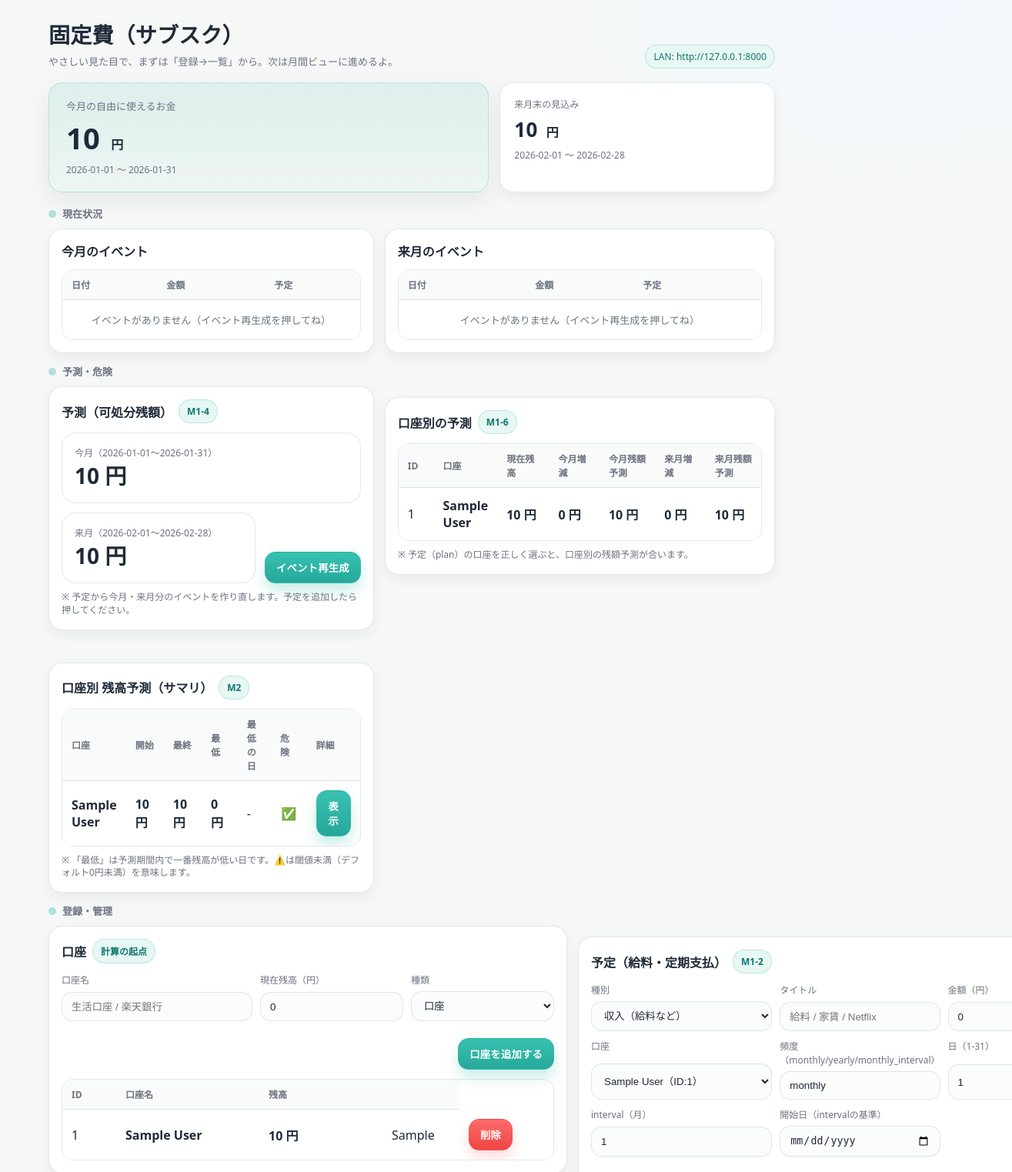
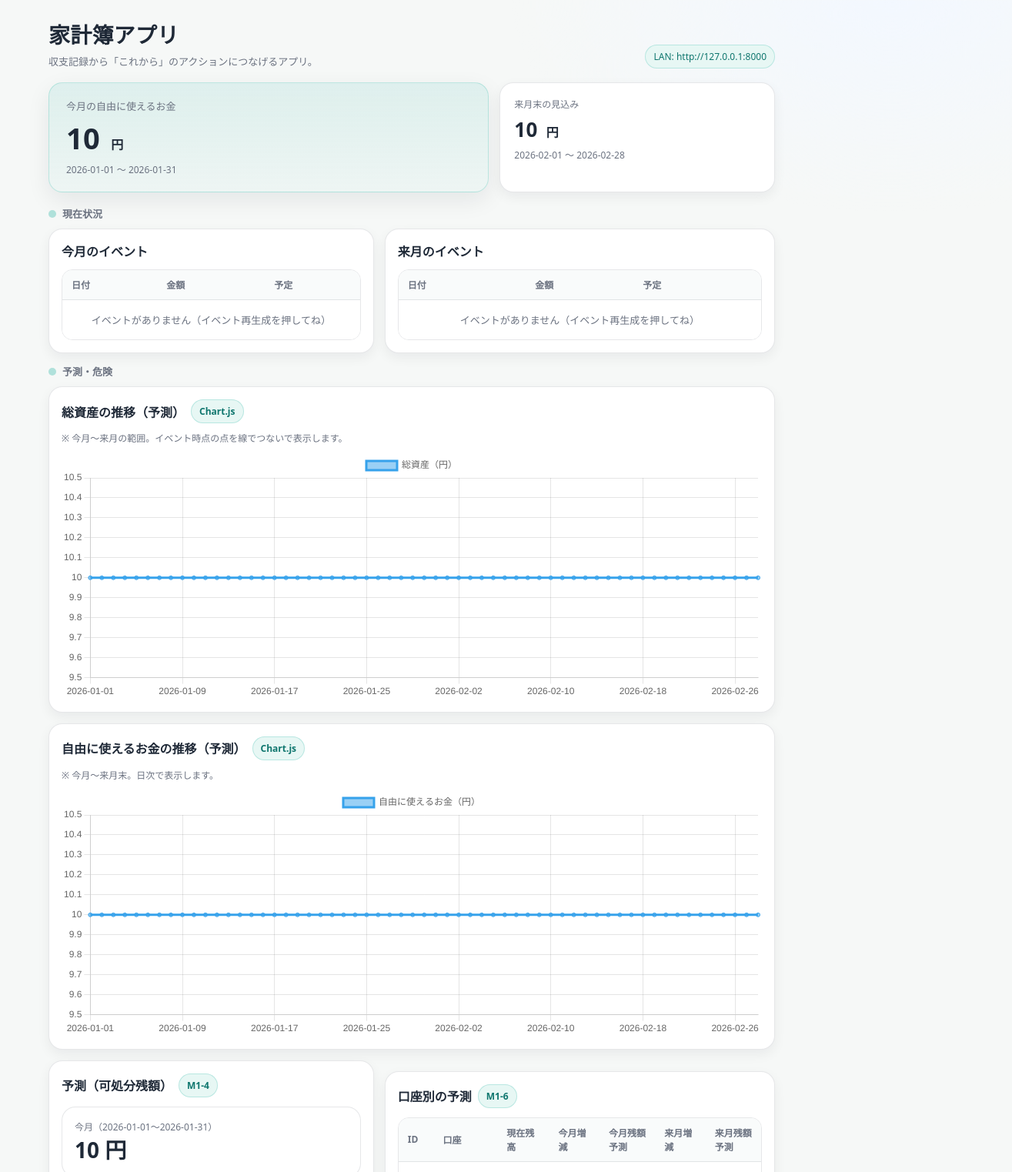
Before and after one commit to AKADRA-SAKURA/pay_app, a FastAPI app: page / in a window 1560 px wide; the page is wider, and only the part inside the window is pictured. Shown: the top 1523 px of that part at 77% size, without its empty margins (245-1560 px from the left). Run offline with FastAPI, Linux system fonts and the light colour scheme; tables that the repository leaves empty hold one stand-in row (values such as "Sample post").

Commit message:
チャート作成

```diff
--- a/app/main.py
+++ b/app/main.py
@@ -12,10 +12,10 @@ from app.services.scheduler import rebuild_events as rebuild_events_scheduler
 from .db import Base, engine, get_db, SessionLocal
 from .schemas import SubscriptionCreate, SubscriptionOut
 from . import crud
-
 from .models import Account, Card, CardTransaction, CashflowEvent
 from .crud import list_accounts, create_account
 from app.services.forecast import forecast_by_account_events, forecast_by_account_daily
+from .services.forecast import forecast_free_daily
 
 # 起動時にテーブル作成（簡易版）
 Base.metadata.create_all(bind=engine)
@@ -525,3 +525,16 @@ def delete_card_charge(tx_id: int, db: Session = Depends(get_db)):
     db.query(CardTransaction).filter(CardTransaction.id == tx_id).delete(synchronize_session=False)
     db.commit()
     return RedirectResponse(url="/", status_code=303)
+
+
+@app.get("/api/forecast/free")
+def api_forecast_free(db: Session = Depends(get_db)):
+    today = date.today()
+    this_first = today.replace(day=1)
+    next_first = date(this_first.year + (1 if this_first.month == 12 else 0),
+                      1 if this_first.month == 12 else this_first.month + 1,
+                      1)
+    end = month_range(next_first)[1]  # 来月末
+
+    series = forecast_free_daily(db, user_id=1, start=this_first, end=end)
+    return {"series": series}
--- /dev/null
+++ b/app/static/chart_free.js
@@ -0,0 +1,50 @@
+(async function () {
+  const canvas = document.getElementById("freeChart");
+  if (!canvas) return;
+
+  const r = await fetch("/api/forecast/free");
+  const j = await r.json();
+  const series = Array.isArray(j.series) ? j.series : [];
+
+  if (!series.length) return;
+
+  const labels = series.map((p) => String(p.date || ""));
+  const values = series.map((p) => Number(p.balance_yen || 0));
+
+  const ctx = canvas.getContext("2d");
+
+  if (canvas._chartInstance) canvas._chartInstance.destroy();
+
+  const chart = new Chart(ctx, {
+    type: "line",
+    data: {
+      labels,
+      datasets: [
+        {
+          label: "自由に使えるお金（円）",
+          data: values,
+          tension: 0.25,
+          pointRadius: 2.5,
+          pointHoverRadius: 4,
+        },
+      ],
+    },
+    options: {
+      responsive: true,
+      maintainAspectRatio: false,
+      plugins: {
+        tooltip: {
+          callbacks: {
+            label: (c) => ` ${Number(c.parsed.y || 0).toLocaleString()} 円`,
+          },
+        },
+      },
+      scales: {
+        x: { ticks: { autoSkip: true, maxTicksLimit: 8 } },
+        y: { ticks: { callback: (v) => Number(v).toLocaleString() } },
+      },
+    },
+  });
+
+  canvas._chartInstance = chart;
+})();
--- /dev/null
+++ b/app/static/chart_total.js
@@ -0,0 +1,92 @@
+(function () {
+  function readSeries() {
+    const el = document.getElementById("totalSeriesData");
+    if (!el) return [];
+    try {
+      const data = JSON.parse(el.textContent || "[]");
+      return Array.isArray(data) ? data : [];
+    } catch (e) {
+      console.warn("failed to parse totalSeriesData:", e);
+      return [];
+    }
+  }
+
+  function toLabel(d) {
+    // "YYYY-MM-DD" をそのまま使う（まずはシンプルに）
+    return String(d || "");
+  }
+
+  function toNumber(x) {
+    const n = Number(x);
+    return Number.isFinite(n) ? n : 0;
+  }
+
+  const canvas = document.getElementById("totalChart");
+  if (!canvas) return;
+
+  const series = readSeries();
+  if (!series.length) {
+    // データが無い場合は何も描かない（将来: empty表示を入れてもOK）
+    return;
+  }
+
+  // 期待する形式：[{date: "YYYY-MM-DD", balance_yen: 123}, ...]
+  const labels = series.map((p) => toLabel(p.date));
+  const values = series.map((p) => toNumber(p.balance_yen));
+
+  const ctx = canvas.getContext("2d");
+
+  // 既に同じCanvasで作られている場合の保険（Hot reload等）
+  if (canvas._chartInstance) {
+    canvas._chartInstance.destroy();
+  }
+
+  const chart = new Chart(ctx, {
+    type: "line",
+    data: {
+      labels: labels,
+      datasets: [
+        {
+          label: "総資産（円）",
+          data: values,
+          tension: 0.25,
+          pointRadius: 2.5,
+          pointHoverRadius: 4,
+        },
+      ],
+    },
+    options: {
+      responsive: true,
+      maintainAspectRatio: false, // canvas height を活かす
+      plugins: {
+        legend: { display: true },
+        tooltip: {
+          callbacks: {
+            label: function (ctx) {
+              const v = ctx.parsed.y ?? 0;
+              return ` ${v.toLocaleString()} 円`;
+            },
+          },
+        },
+      },
+      scales: {
+        x: {
+          ticks: {
+            maxRotation: 0,
+            autoSkip: true,
+            maxTicksLimit: 8,
+          },
+        },
+        y: {
+          ticks: {
+            callback: function (value) {
+              return Number(value).toLocaleString();
+            },
+          },
+        },
+      },
+    },
+  });
+
+  canvas._chartInstance = chart;
+})();
--- a/app/static/style.css
+++ b/app/static/style.css
@@ -220,6 +220,16 @@ h1 {
   margin-top: 6px;
   font-size: 12px;
   color: var(--muted);
+}
+
+.chart-wrap {
+  position: relative;
+  height: 320px;        /* ←ここで縦を増やす */
+  width: 100%;
+}
+
+.chart-wrap canvas {
+  width: 100% !important;
 }
 
 /* mobile */
--- a/app/templates/base.html
+++ b/app/templates/base.html
@@ -3,7 +3,7 @@
   <head>
     <meta charset="utf-8" />
     <meta name="viewport" content="width=device-width,initial-scale=1" />
-    <title>{% block title %}固定費（サブスク）{% endblock %}</title>
+    <title>{% block title %}家計簿アプリ{% endblock %}</title>
     <link rel="stylesheet" href="/static/style.css" />
     {% block head_extra %}{% endblock %}
   </head>
@@ -12,10 +12,10 @@
     <div class="wrap">
       <div class="header">
         <div>
-          <h1>{% block page_h1 %}固定費（サブスク）{% endblock %}</h1>
+          <h1>{% block page_h1 %}家計簿アプリ{% endblock %}</h1>
           <p class="sub">
             {% block page_sub %}
-              やさしい見た目で、まずは「登録→一覧」から。次は月間ビューに進めるよ。
+              収支記録から「これから」のアクションにつなげるアプリ。
             {% endblock %}
           </p>
         </div>
@@ -25,6 +25,11 @@
       {% block content %}{% endblock %}
     </div>
 
-    {% block body_end %}{% endblock %}
+    {% block body_end %}
+        <script src="https://cdn.jsdelivr.net/npm/chart.js@4.4.1/dist/chart.umd.min.js"></script>
+        <script src="/static/overlay.js"></script>
+        <script src="/static/chart_total.js"></script>
+        <script src="/static/chart_free.js"></script>
+    {% endblock %}
   </body>
 </html>
--- a/app/templates/index.html
+++ b/app/templates/index.html
@@ -17,6 +17,8 @@
   <section class="section">
     <h3 class="section-title">予測・危険</h3>
     <div class="grid">
+      {% include "partials/_chart_total.html" %}
+      {% include "partials/_chart_free.html" %}
       {% include "partials/_free_forecast.html" %}
       {% include "partials/_account_forecast_table.html" %}
       {% include "partials/_forecast_summary.html" %}
@@ -40,7 +42,3 @@
   {% include "partials/_overlay.html" %}
 
 {% endblock %}
-
-{% block body_end %}
-  <script src="/static/overlay.js"></script>
-{% endblock %}
--- /dev/null
+++ b/app/templates/partials/_chart_free.html
@@ -0,0 +1,11 @@
+<div class="card col-span-all">
+  <h2>自由に使えるお金の推移（予測） <span class="pill">Chart.js</span></h2>
+
+  <div class="hint" style="margin-bottom: 10px;">
+    ※ 今月〜来月末。日次で表示します。
+  </div>
+
+  <div class="chart-wrap">
+    <canvas id="freeChart"></canvas>
+  </div>
+</div>
--- /dev/null
+++ b/app/templates/partials/_chart_total.html
@@ -0,0 +1,16 @@
+<div class="card col-span-all">
+  <h2>総資産の推移（予測） <span class="pill">Chart.js</span></h2>
+
+  <div class="hint" style="margin-bottom: 10px;">
+    ※ 今月〜来月の範囲。イベント時点の点を線でつないで表示します。
+  </div>
+
+  <div class="chart-wrap">
+    <canvas id="totalChart"></canvas>
+  </div>
+
+  <!-- JS に渡すデータ（tojsonで安全に埋め込み） -->
+  <script id="totalSeriesData" type="application/json">
+    {{ (forecast["total_series"] if forecast else []) | tojson }}
+  </script>
+</div>
```
Also changed, not shown: app/services/forecast.py (+53 -13 lines).
